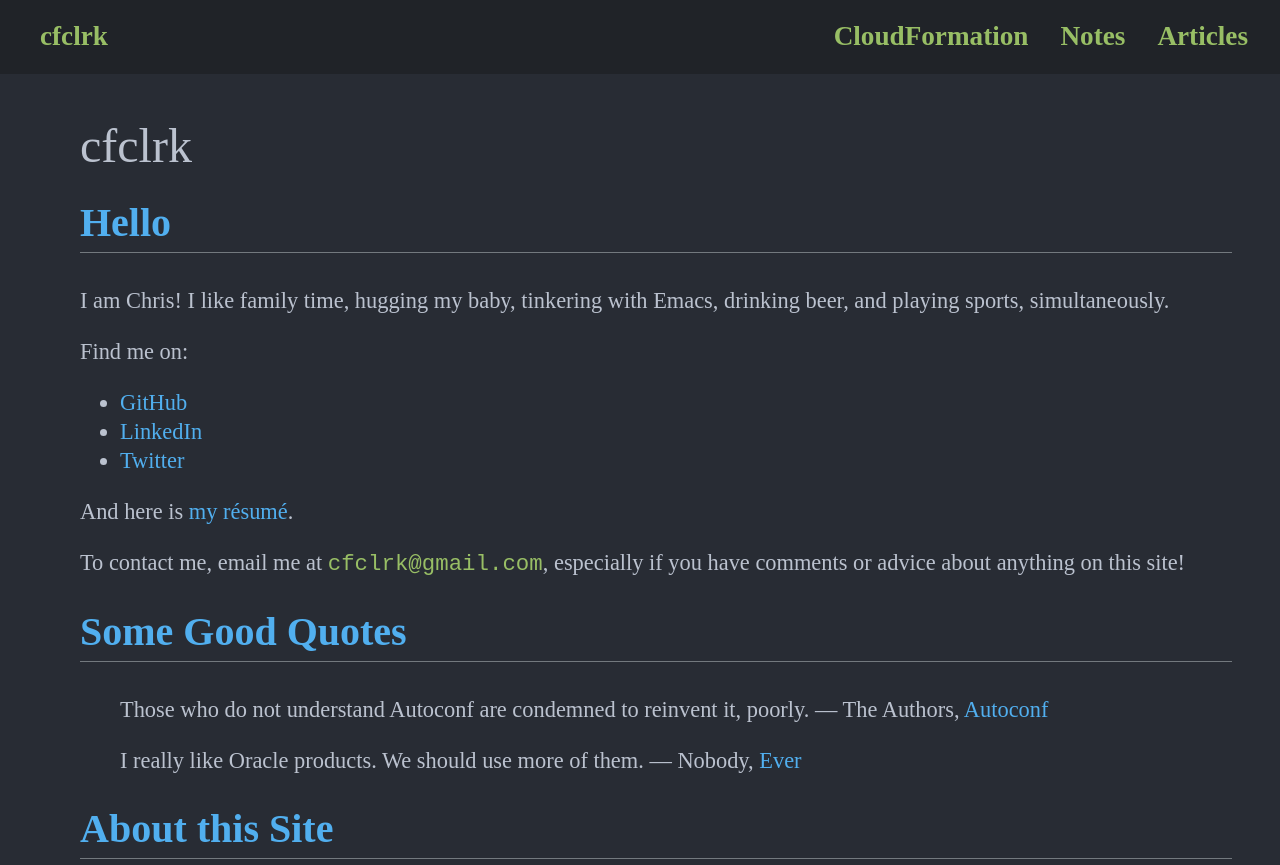
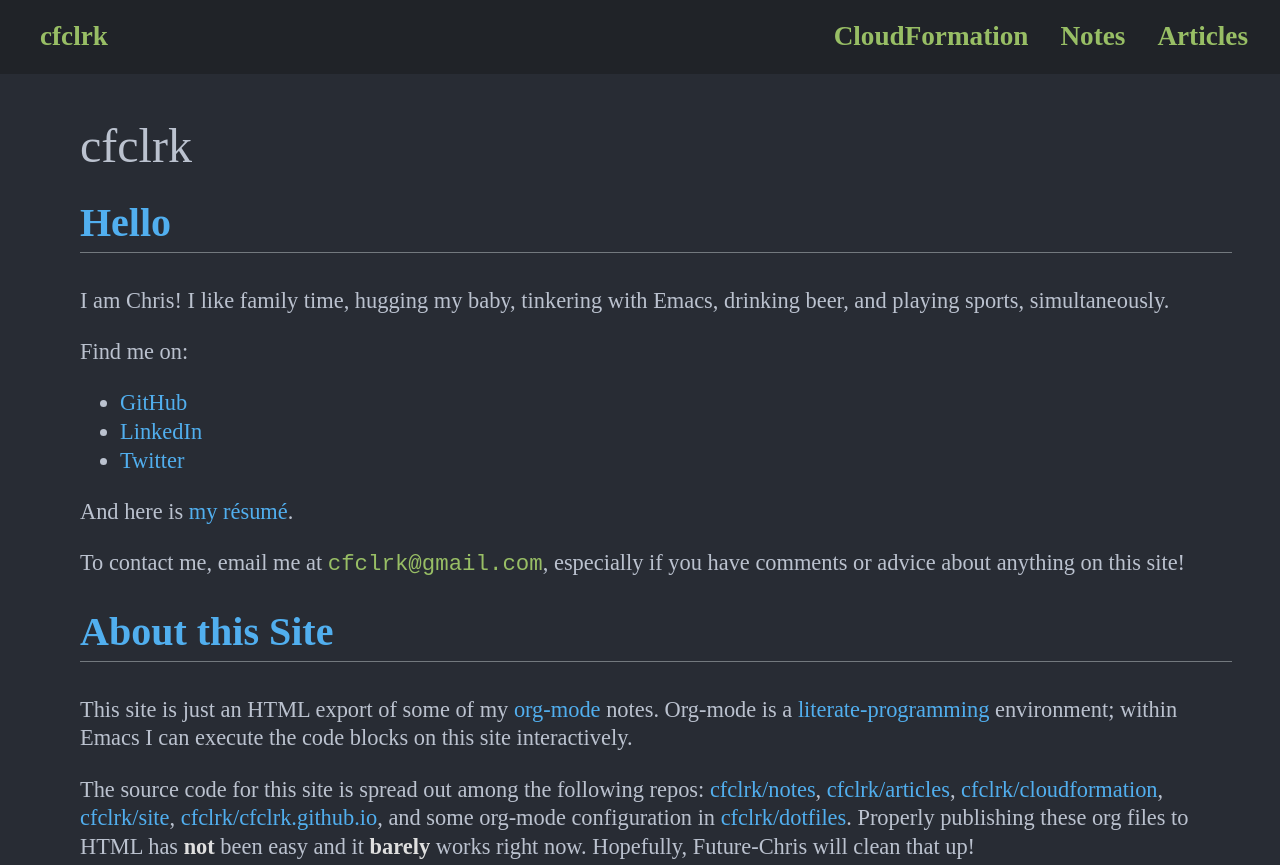
Before and after one commit to cfclrk/cfclrk.github.io, a plain HTML site: page index.html in a window 1280 px wide. Shown: the top 865 px of the page. Drawn offline with Linux system fonts and the light colour scheme.

Commit message:
Remove quotes from homepage

```diff
--- a/index.html
+++ b/index.html
@@ -59,30 +59,11 @@ or advice about anything on this site!
 </div>
 </div>
 
-<div id="outline-container-orge1fb9f5" class="outline-2">
-<h2 id="orge1fb9f5"><a href="#orge1fb9f5">Some Good Quotes</a></h2>
-<div class="outline-text-2" id="text-orge1fb9f5">
-<blockquote>
-<p>
-Those who do not understand Autoconf are condemned to reinvent it, poorly.
-&#x2014; The Authors, <a href="https://www.gnu.org/savannah-checkouts/gnu/autoconf/manual/autoconf-2.70/html_node/Introduction.html#Introduction">Autoconf</a>
-</p>
-</blockquote>
-
-<blockquote>
-<p>
-I really like Oracle products. We should use more of them.
-&#x2014; Nobody, <a href="https://en.wikipedia.org/wiki/History_of_Humanity">Ever</a>
-</p>
-</blockquote>
-</div>
-</div>
-
 <div id="outline-container-org509545a" class="outline-2">
 <h2 id="org509545a"><a href="#org509545a">About this Site</a></h2>
 <div class="outline-text-2" id="text-org509545a">
 <p>
-This site is just an HTML export of my <a href="https://orgmode.org/">org-mode</a> notes. Org-mode is a
+This site is just an HTML export of some of my <a href="https://orgmode.org/">org-mode</a> notes. Org-mode is a
 <a href="https://en.wikipedia.org/wiki/Literate_programming">literate-programming</a> environment; within Emacs I can execute the code blocks
 on this site interactively.
 </p>
```
